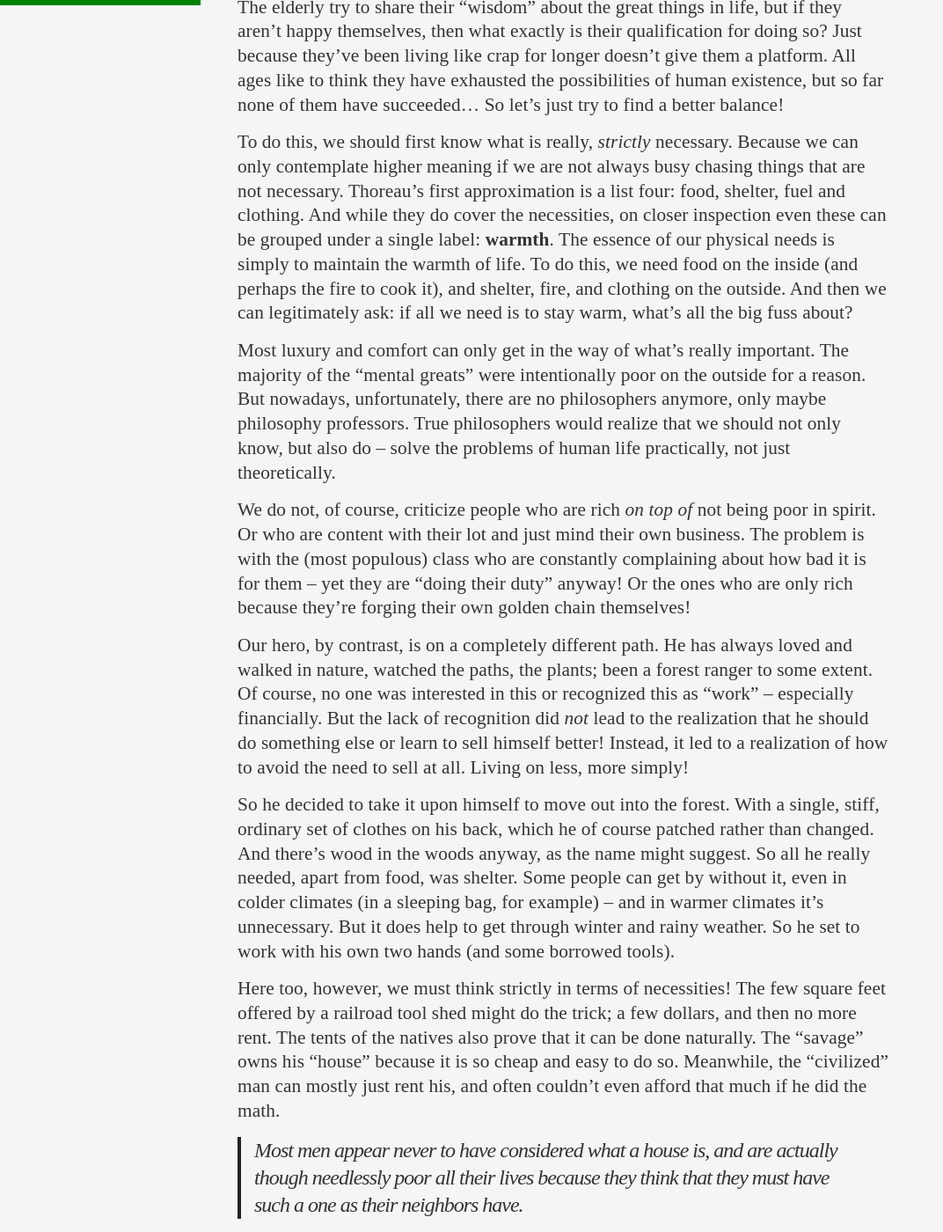
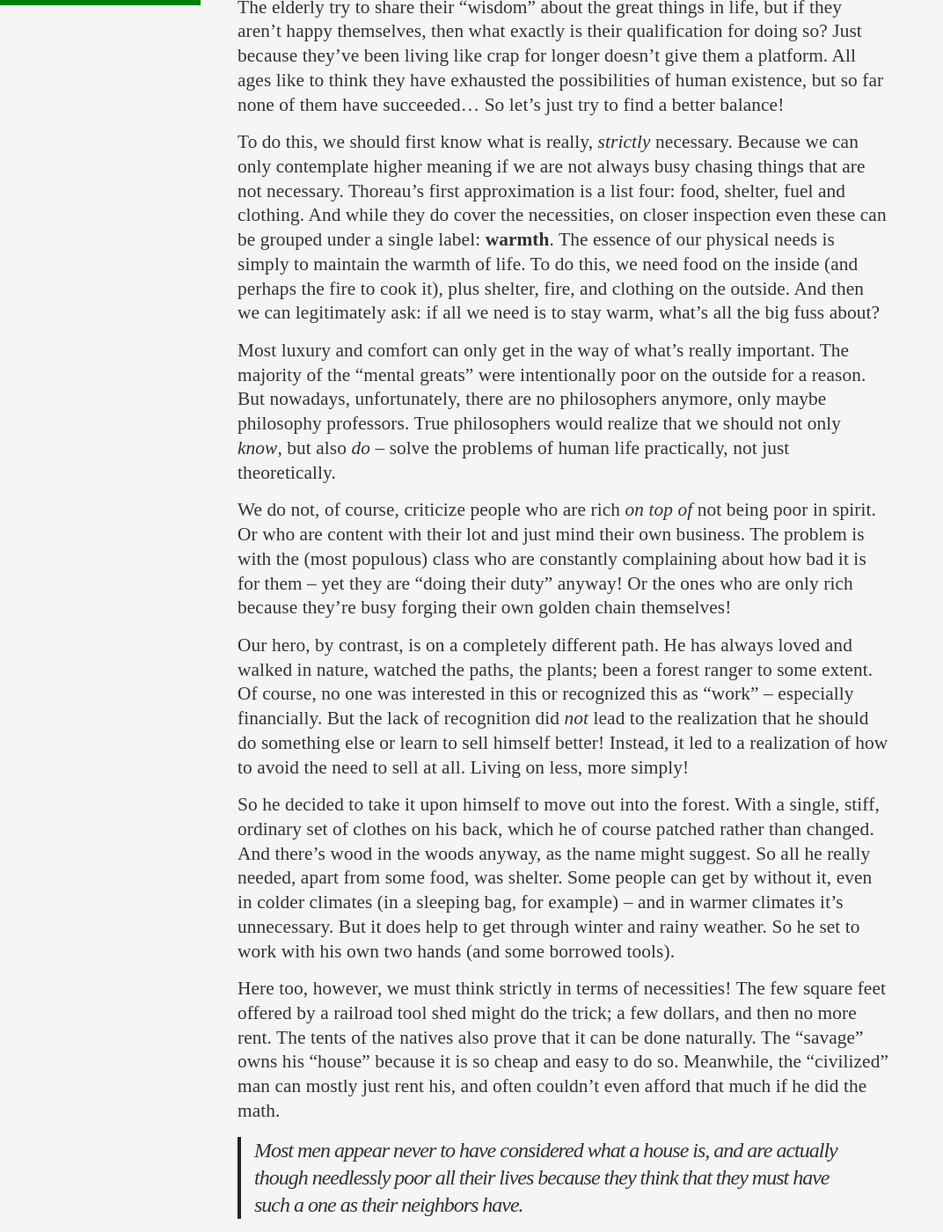
Before and after one commit to mrzealot/preprocessorblog, a Jekyll site: the page built from _posts/2023-01-06-henry-david-thoreau-walden.md, in a window 1280 px wide and 1400 px high, scrolled down 1598 px. Shown: the whole window at 88% size, without its empty margins (0-1072 px from the left). Built offline with Jekyll 4.4.1, drawn with Linux system fonts in a browser that asks for light colours; some of the changed text lies outside the part shown.

Commit message:
Walden review

```diff
--- a/_posts/2023-01-06-henry-david-thoreau-walden.md
+++ b/_posts/2023-01-06-henry-david-thoreau-walden.md
@@ -12,7 +12,7 @@ excerpt: >
     In his seminal book, he shares with the public his reasoning, his experiences, and his conclusions that led him to this point.
 ---
 
-My shorter-term plan is to cover all the topics mentioned in the introductory post at least superficially, but for now we have focused pretty much exclusively on the mind. I could say that the blog is quite literally *top-heavy*! So, starting with this mini-jubilee -- _my **10th** post already!_ -- I'm going to turn a little more towards the physical world for a while, where we can begin dissecting our bodies and our environment.
+My shorter-term plan is to cover all the topics mentioned in the [introductory post]({% post_url 2022-10-19-intro %}) at least superficially, but for now we have focused pretty much exclusively on the mind. I could say that the blog is quite literally *top-heavy*! So, starting with this mini-jubilee -- _my **10th** post already!_ -- I'm going to turn a little more towards the physical world for a while, where we can begin dissecting our bodies and our environment.
 
 Particularly close to my heart is the minimalist life philosophy, so I've chosen to focus on that for this week within the material world. And as [Marcus Aurelius]({% post_url 2022-10-21-marcus-aurelius-meditations %}) says, "go straight to the seat of intelligence". So I'll start my exploration with [Henry David Thoreau's Walden](https://www.goodreads.com/book/show/16902.Walden){:target="_blank"}, considered by many to be the main classic of minimalism.
 
@@ -45,15 +45,15 @@ This is the part where he practically roasts people for living incorrectly -- ma
 
 The elderly try to share their "wisdom" about the great things in life, but if they aren't happy themselves, then what exactly is their qualification for doing so? Just because they've been living like crap for longer doesn't give them a platform. All ages like to think they have exhausted the possibilities of human existence, but so far none of them have succeeded... So let's just try to find a better balance!
 
-To do this, we should first know what is really, *strictly* necessary. Because we can only contemplate higher meaning if we are not always busy chasing things that are not necessary. Thoreau's first approximation is a list four: food, shelter, fuel and clothing. And while they do cover the necessities, on closer inspection even these can be grouped under a single label: **warmth**. The essence of our physical needs is simply to maintain the warmth of life. To do this, we need food on the inside (and perhaps the fire to cook it), and shelter, fire, and clothing on the outside. And then we can legitimately ask: if all we need is to stay warm, what's all the big fuss about?
+To do this, we should first know what is really, *strictly* necessary. Because we can only contemplate higher meaning if we are not always busy chasing things that are not necessary. Thoreau's first approximation is a list four: food, shelter, fuel and clothing. And while they do cover the necessities, on closer inspection even these can be grouped under a single label: **warmth**. The essence of our physical needs is simply to maintain the warmth of life. To do this, we need food on the inside (and perhaps the fire to cook it), plus shelter, fire, and clothing on the outside. And then we can legitimately ask: if all we need is to stay warm, what's all the big fuss about?
 
-Most luxury and comfort can only get in the way of what's really important. The majority of the "mental greats" were intentionally poor on the outside for a reason. But nowadays, unfortunately, there are no philosophers anymore, only maybe philosophy professors. True philosophers would realize that we should not only know, but also do -- solve the problems of human life practically, not just theoretically.
+Most luxury and comfort can only get in the way of what's really important. The majority of the "mental greats" were intentionally poor on the outside for a reason. But nowadays, unfortunately, there are no philosophers anymore, only maybe philosophy professors. True philosophers would realize that we should not only *know*, but also *do* -- solve the problems of human life practically, not just theoretically.
 
-We do not, of course, criticize people who are rich *on top of* not being poor in spirit. Or who are content with their lot and just mind their own business. The problem is with the (most populous) class who are constantly complaining about how bad it is for them -- yet they are "doing their duty" anyway! Or the ones who are only rich because they're forging their own golden chain themselves!
+We do not, of course, criticize people who are rich *on top of* not being poor in spirit. Or who are content with their lot and just mind their own business. The problem is with the (most populous) class who are constantly complaining about how bad it is for them -- yet they are "doing their duty" anyway! Or the ones who are only rich because they're busy forging their own golden chain themselves!
 
 Our hero, by contrast, is on a completely different path. He has always loved and walked in nature, watched the paths, the plants; been a forest ranger to some extent. Of course, no one was interested in this or recognized this as "work" -- especially financially. But the lack of recognition did *not* lead to the realization that he should do something else or learn to sell himself better! Instead, it led to a realization of how to avoid the need to sell at all. Living on less, more simply!
 
-So he decided to take it upon himself to move out into the forest. With a single, stiff, ordinary set of clothes on his back, which he of course patched rather than changed. And there's wood in the woods anyway, as the name might suggest. So all he really needed, apart from food, was shelter. Some people can get by without it, even in colder climates (in a sleeping bag, for example) -- and in warmer climates it's unnecessary. But it does help to get through winter and rainy weather. So he set to work with his own two hands (and some borrowed tools).
+So he decided to take it upon himself to move out into the forest. With a single, stiff, ordinary set of clothes on his back, which he of course patched rather than changed. And there's wood in the woods anyway, as the name might suggest. So all he really needed, apart from some food, was shelter. Some people can get by without it, even in colder climates (in a sleeping bag, for example) -- and in warmer climates it's unnecessary. But it does help to get through winter and rainy weather. So he set to work with his own two hands (and some borrowed tools).
 
 Here too, however, we must think strictly in terms of necessities! The few square feet offered by a railroad tool shed might do the trick; a few dollars, and then no more rent. The tents of the natives also prove that it can be done naturally. The "savage" owns his "house" because it is so cheap and easy to do so. Meanwhile, the "civilized" man can mostly just rent his, and often couldn't even afford that much if he did the math.
 
```
Also changed, not shown: other parts of _posts/2023-01-06-henry-david-thoreau-walden.md (+4 -4 lines).
